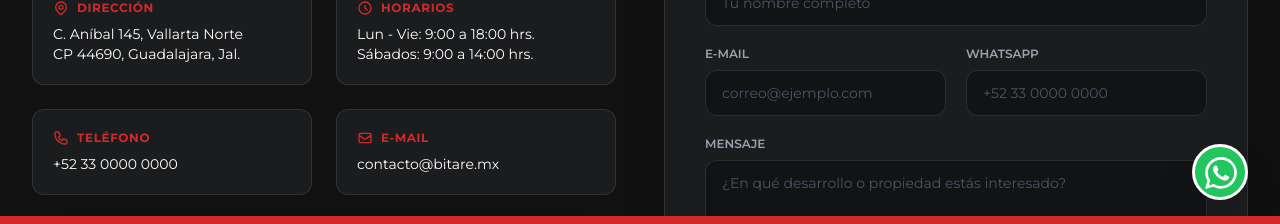
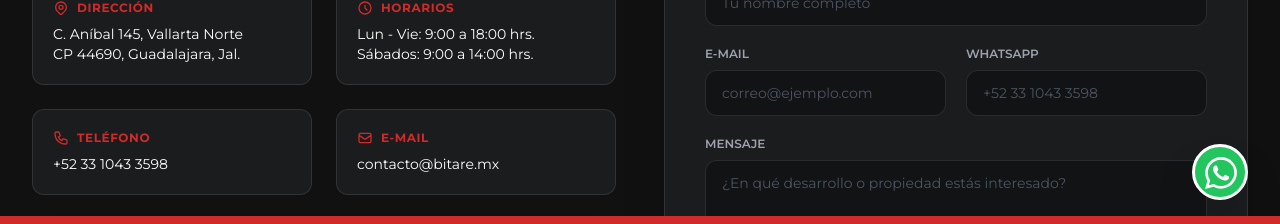
Before and after one commit to jhon-henao13/bitare-inmobiliaria, a React (Vite) app: page /contacto in a window 1280 px wide. Shown: the part 568-792 px from the top of the page. Built offline with nearby package versions, Linux system fonts and the light colour scheme; grey boxes are pictures that could not be loaded.

Commit message:
fix: mensaje predeterminado in phone change

```diff
--- a/src/components/layout/WhatsAppButton.jsx
+++ b/src/components/layout/WhatsAppButton.jsx
@@ -3,7 +3,7 @@ import { motion } from 'framer-motion';
 const WhatsAppButton = () => {
   return (
     <motion.a
-      href="https://wa.me/5213310433598" // Reemplazar con el número real
+      href="https://wa.me/5213310433598?text=Hola,%20busco%20opciones%20de%20preventa%20e%20inversi%C3%B3n%20inmobiliaria.%20%C2%BFMe%20podr%C3%ADan%20compartir%20el%20cat%C3%A1logo%20actual?"
       target="_blank"
       rel="noopener noreferrer"
       className="fixed bottom-8 right-8 z-50 flex items-center justify-center w-14 h-14 bg-green-500 rounded-full border-[3px] border-white shadow-2xl cursor-pointer hover:bg-green-600 transition-colors"
--- a/src/pages/Contacto/ContactForm.jsx
+++ b/src/pages/Contacto/ContactForm.jsx
@@ -78,7 +78,7 @@ const ContactForm = () => {
             <input
               type="tel"
               required
-              placeholder="+52 33 0000 0000"
+              placeholder="+52 33 1043 3598"
               value={formData.whatsapp}
               onChange={(e) => setFormData({ ...formData, whatsapp: e.target.value })}
               className="w-full bg-[#121315] border border-white/10 rounded-xl px-4 py-3 text-white placeholder-gray-600 focus:outline-none focus:border-brand-red transition-colors text-sm"
@@ -131,7 +131,7 @@ const ContactForm = () => {
       <div className="pt-4 border-t border-white/10 text-center">
         <p className="text-xs text-gray-400 mb-3">¿Prefieres atención inmediata?</p>
         <a
-          href="https://wa.me/523300000000?text=Hola,%20quisiera%20recibir%20información%20sobre%20sus%20proyectos."
+          href="https://wa.me/5213310433598?text=Hola,%20busco%20opciones%20de%20preventa%20e%20inversi%C3%B3n%20inmobiliaria.%20%C2%BFMe%20podr%C3%ADan%20compartir%20el%20cat%C3%A1logo%20actual?"
           target="_blank"
           rel="noopener noreferrer"
           className="inline-flex items-center justify-center gap-2 w-full bg-[#25D366]/10 hover:bg-[#25D366]/20 text-[#25D366] border border-[#25D366]/30 font-bold py-3 px-6 rounded-xl transition-all text-sm"
--- a/src/pages/Contacto/OfficeInfoMap.jsx
+++ b/src/pages/Contacto/OfficeInfoMap.jsx
@@ -46,7 +46,7 @@ const OfficeInfoMap = () => {
             Teléfono
           </div>
           <p className="text-white text-sm font-normal">
-            +52 33 0000 0000
+            +52 33 1043 3598
           </p>
         </div>
 
```
